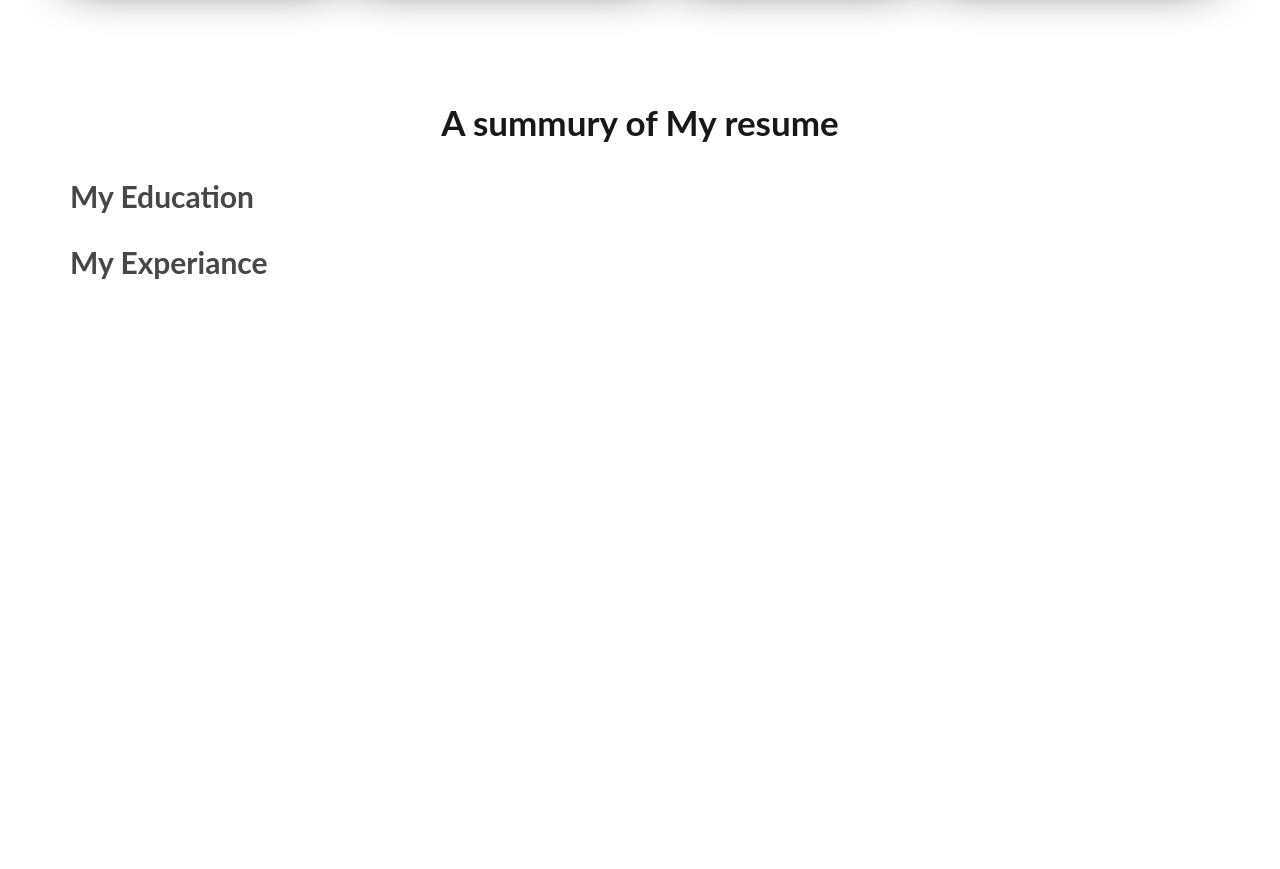
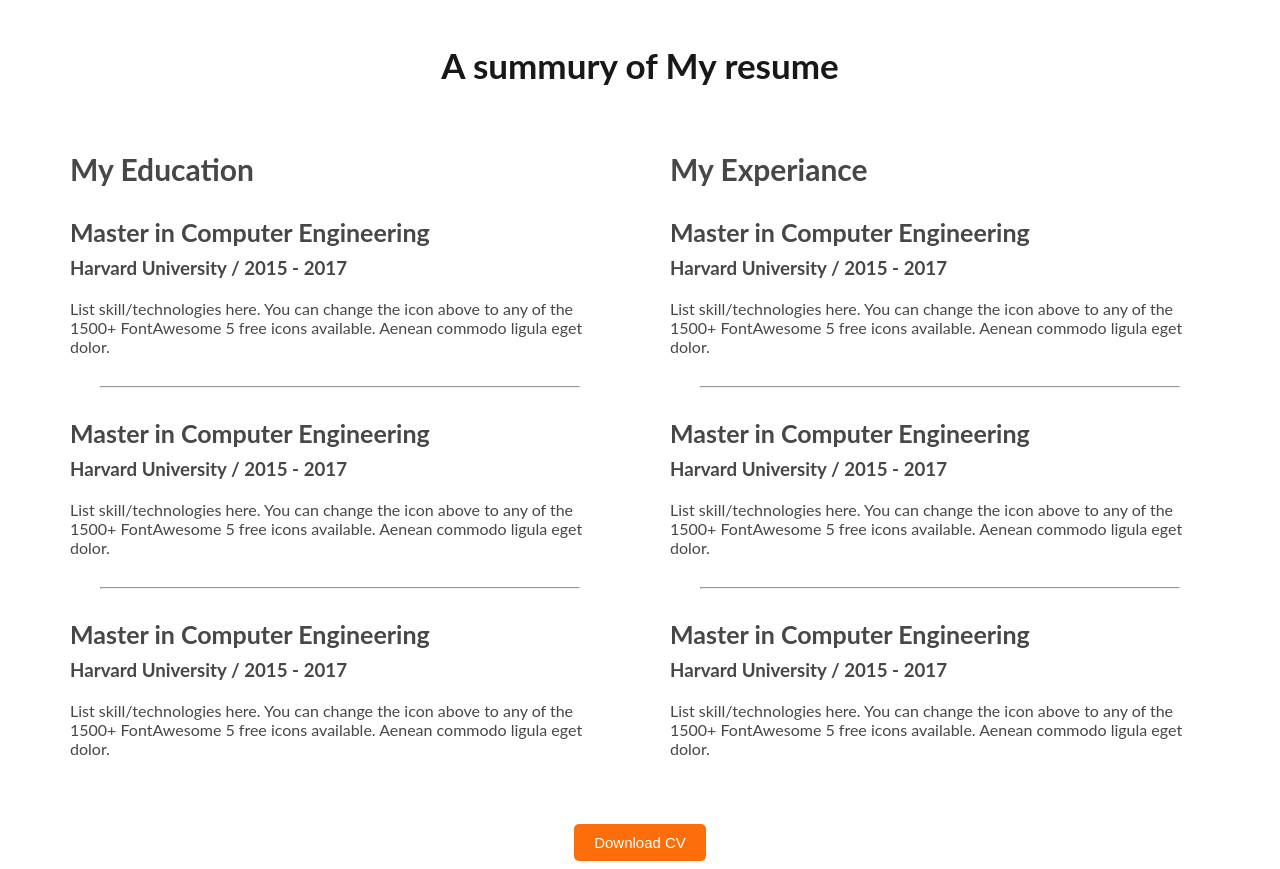
Before and after one commit to developershane/web-developer-portfolio, a plain HTML site: page index.html in a window 1280 px wide. Shown: the part 1960-2829 px from the top of the page. Before the commit the page ends 2270 px from the top, so only its background shows below. Drawn offline with Linux system fonts and the light colour scheme.

Commit message:
finished the main

```diff
--- a/index.html
+++ b/index.html
@@ -34,7 +34,6 @@
             <img class="profile-pic" src="img/final.png" alt="">
         </div>
     </header>
-    <br> <br> <br>
     <main>
         <SECTION class="about">
             <h3 class="section-title">About me</h3>
@@ -100,13 +99,58 @@
                 <div class="resume-column">
                     <h3 class="resume-column-title">My Education</h3>
                     <div class="resume-item">
-                        <h2 class="resume-item-title"></h2>
-                        <h3 class="resume-item-info"></h3>
+                        <h2 class="resume-item-title">Master in Computer Engineering</h2>
+                        <h3 class="resume-item-institute">Harvard University / 2015 - 2017</h3>
+                        <p class="resume-item-des">List skill/technologies here. You can change the icon above
+                            to any of the 1500+ FontAwesome 5 free icons available. Aenean commodo ligula eget dolor.
+                        </p>
+                    </div>
+                    <hr>
+                    <div class="resume-item">
+                        <h2 class="resume-item-title">Master in Computer Engineering</h2>
+                        <h3 class="resume-item-institute">Harvard University / 2015 - 2017</h3>
+                        <p class="resume-item-des">List skill/technologies here. You can change the icon above
+                            to any of the 1500+ FontAwesome 5 free icons available. Aenean commodo ligula eget dolor.
+                        </p>
+                    </div>
+                    <hr>
+                    <div class="resume-item">
+                        <h2 class="resume-item-title">Master in Computer Engineering</h2>
+                        <h3 class="resume-item-institute">Harvard University / 2015 - 2017</h3>
+                        <p class="resume-item-des">List skill/technologies here. You can change the icon above
+                            to any of the 1500+ FontAwesome 5 free icons available. Aenean commodo ligula eget dolor.
+                        </p>
                     </div>
                 </div>
                 <div class="resume-column">
                     <h3 class="resume-column-title">My Experiance</h3>
+                    <div class="resume-item">
+                        <h2 class="resume-item-title">Master in Computer Engineering</h2>
+                        <h3 class="resume-item-institute">Harvard University / 2015 - 2017</h3>
+                        <p class="resume-item-des">List skill/technologies here. You can change the icon above
+                            to any of the 1500+ FontAwesome 5 free icons available. Aenean commodo ligula eget dolor.
+                        </p>
+                    </div>
+                    <hr>
+                    <div class="resume-item">
+                        <h2 class="resume-item-title">Master in Computer Engineering</h2>
+                        <h3 class="resume-item-institute">Harvard University / 2015 - 2017</h3>
+                        <p class="resume-item-des">List skill/technologies here. You can change the icon above
+                            to any of the 1500+ FontAwesome 5 free icons available. Aenean commodo ligula eget dolor.
+                        </p>
+                    </div>
+                    <hr>
+                    <div class="resume-item">
+                        <h2 class="resume-item-title">Master in Computer Engineering</h2>
+                        <h3 class="resume-item-institute">Harvard University / 2015 - 2017</h3>
+                        <p class="resume-item-des">List skill/technologies here. You can change the icon above
+                            to any of the 1500+ FontAwesome 5 free icons available. Aenean commodo ligula eget dolor.
+                        </p>
+                    </div>
                 </div>
+            </div>
+            <div class="download-cv">
+                <button class="btn-primary">Download CV</button>
             </div>
         </section>
     </main>
--- a/styles/Portfolio.css
+++ b/styles/Portfolio.css
@@ -158,3 +158,21 @@ main section {
     font-size: 30px;
     font-weight: 700;
 }
+.resume-item-title{
+    color: #474747; font-size: 25px; font-weight: 700; margin-bottom: 10px;
+}
+.resume-container{
+    display: flex; gap: 60px;
+}
+.resume-item-des,.resume-item-institute{
+    color: #474747;
+}
+.resume-container hr{
+    margin: 30px;
+}
+.resume-item-institute{
+    margin-bottom: 20px; margin-top: 0;
+}
+.download-cv{
+    text-align: center; margin-top: 50px;
+}
```
